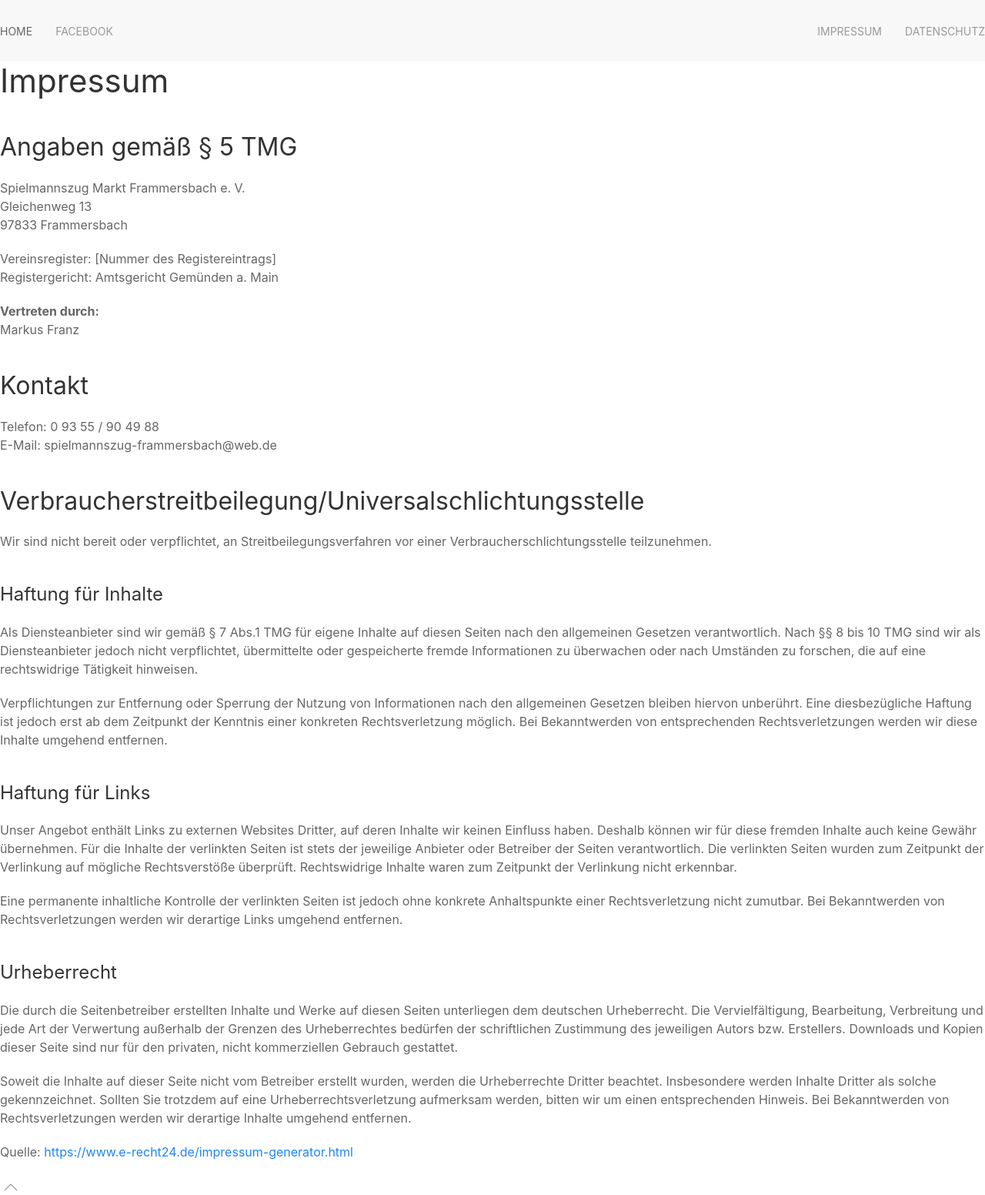
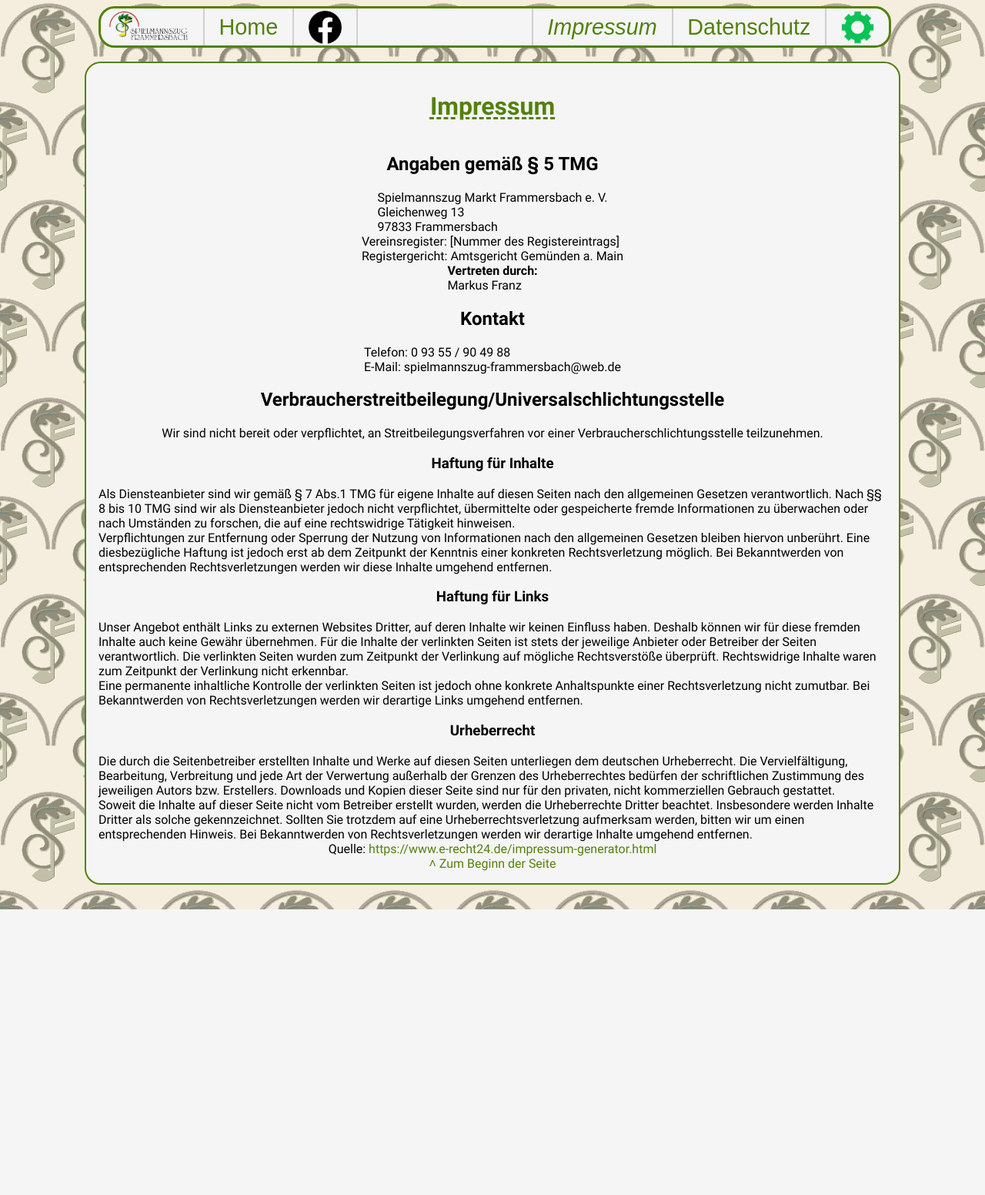
Before and after one commit to Menkalian/smz-website, a PHP site: page /legal/Impressum.php in a window 1280 px wide. Shown: the whole page at 77% size. After the commit the page ends 1181 px from the top, so only its background shows below. Run offline with PHP 8.4, Linux system fonts and the light colour scheme; style sheets or scripts are compiled from the project's sources; some libraries are stand-ins or nearby versions; some web fonts are replaced.

Commit message:
do things

```diff
--- a/gallery.php
+++ b/gallery.php
@@ -17,7 +17,7 @@
     homeMenu();
 ?>
 <div id="content">
-    <h1>Die Bildergallerie</h1>
+    <h1>Die Bildergalerie</h1>
     <?php
         createGalleryContainer() ?>
 </div>
--- a/legal/Impressum.php
+++ b/legal/Impressum.php
@@ -1,31 +1,21 @@
 <!DOCTYPE html>
 <html lang="de">
 <head>
-    <meta charset="UTF-8">
-    <title>Spielmannszug Frammersbach</title>
+    <?php
+        include_once "../resources/php/util.php";
+        include_once "../resources/php/form-util.php";
 
-    <link rel="icon" href="resources/images/icon.gif">
-    <link rel="stylesheet" href="resources/css/uikit.css">
-    <link rel="stylesheet" href="resources/css/uikit.smz-theme.css">
-
-    <script src="resources/js/uikit.js"></script>
+        commonHead();
+    ?>
+    <title>Impressum Spielmannszug Frammersbach</title>
 </head>
-<body>
-<nav class="uk-navbar-container" uk-navbar>
-    <div class="uk-navbar-left">
-        <ul class="uk-navbar-nav">
-            <li><a href="#" class="uk-active">Home</a></li>
-            <li><a href="https://de-de.facebook.com/SpielmannszugFrammersbach/">Facebook</a></li>
-        </ul>
-    </div>
-    <div class="uk-navbar-right">
-        <ul class="uk-navbar-nav">
-            <li><a href="Index.php">Impressum</a></li>
-            <li><a href="Index.php">Datenschutz</a></li>
-        </ul>
-    </div>
-</nav>
-<div>
+<body onload='requestCookie()'>
+<a id="top"></a>
+<?php
+    cookieRequest();
+    homeMenu("IMPRESS");
+?>
+<div id="content">
     <h1>Impressum</h1>
 
     <h2>Angaben gem&auml;&szlig; &sect; 5 TMG</h2>
@@ -77,7 +67,8 @@
        von Rechtsverletzungen werden wir derartige Inhalte umgehend entfernen.</p>
 
     <p>Quelle: <a href="https://www.e-recht24.de/impressum-generator.html">https://www.e-recht24.de/impressum-generator.html</a></p>
+
+    <p><a href="#top">&#708; Zum Beginn der Seite</a></p>
 </div>
-<a href="" uk-totop uk-scroll></a>
 </body>
 </html>
--- a/resources/css/config/color-def.css
+++ b/resources/css/config/color-def.css
@@ -1,11 +1,14 @@
 :root {
-    --color-primary    : #0AC356;
-    --color-dark       : #07913F;
-    --color-background : #F5F5F5;
-    --color-structural : #D0D0D0;
+    --color-light                : #6CAC0A;
+    --color-primary              : #53810C;
+    --color-dark                 : #476B12;
+    --color-background           : #F5F5F5;
+    --color-structural           : #D0D0D0;
+    --color-background-overlay   : 215, 180, 120;
+    --opacity-background-overlay : 0.23;
 
-    --color-positive              : #059D1F;
-    --color-positive-background   : #B6FFB1;
-    --color-negative              : #D40A50;
-    --color-negative-background   : #FF8B8B;
+    --color-positive             : #059D1F;
+    --color-positive-background  : #B6FFB1;
+    --color-negative             : #D40A50;
+    --color-negative-background  : #FF8B8B;
 }
--- a/resources/css/config/length-def.css
+++ b/resources/css/config/length-def.css
@@ -1,4 +1,12 @@
 :root {
-    --base-height-control-element : 1.5rem
+    --height-navbar          : 3rem;
+    --width-content          : 80%;
 
+    --distance-navbar-top    : 0.5rem;
+
+    --default-border-radius  : 1.3rem;
+
+    --height-control-element : 1.5rem;
+
+    --navbar-font-size       : 1.8rem;
 }
--- a/resources/css/cookienotice.css
+++ b/resources/css/cookienotice.css
@@ -28,7 +28,7 @@
     padding-left                  : var(--cookienotice-switch-indent);
     margin-top                    : var(--cookienotice-switch-distance-top);
     margin-bottom                 : var(--cookienotice-switch-distance-bottom);
-    --base-height-control-element : var(--cookienotice-switch-height);
+    --height-control-element : var(--cookienotice-switch-height);
 }
 
 /*noinspection CssReplaceWithShorthandSafely*/
--- a/resources/css/formElements/toggleSwitch.css
+++ b/resources/css/formElements/toggleSwitch.css
@@ -1,11 +1,11 @@
 .switch {
     position : relative;
     display  : inline-block;
-    width    : calc(1.923 * var(--base-height-control-element));
-    height   : var(--base-height-control-element);
+    width    : calc(1.923 * var(--height-control-element));
+    height   : var(--height-control-element);
 
     --slider-padding : 0.15rem;
-    --slider-size    : calc(var(--base-height-control-element) - 2 * var(--slider-padding));
+    --slider-size    : calc(var(--height-control-element) - 2 * var(--slider-padding));
 }
 
 /* Hide default HTML checkbox */
@@ -17,7 +17,7 @@
 
 /* The slider */
 .slider {
-    border-radius      : var(--base-height-control-element);
+    border-radius      : var(--height-control-element);
     position           : absolute;
     cursor             : pointer;
     top                : 0;
--- a/resources/css/main.css
+++ b/resources/css/main.css
@@ -12,35 +12,44 @@ html, body, p, div {
 html {
     background-image  : url("../images/base/background.png");
     background-repeat : repeat;
+    box-shadow        : inset 0 0 0 1000rem rgba(var(--color-background-overlay), var(--opacity-background-overlay));
 }
 
 nav {
+    display        : flex;
+    flex-direction : row;
+
+    height         : var(--height-navbar);
+    width          : var(--width-content);
+    min-width      : min-content;
+
+    margin         : 0;
+    padding        : 0;
+
+    position       : fixed;
     z-index        : 10;
-    display        : flex;
-    height         : 3rem;
-    position       : fixed;
-    width          : 80%;
-    min-width      : min-content;
-    top            : 0.5rem;
-    margin         : 0;
+    top            : var(--distance-navbar-top);
+    left           : calc((100% - var(--width-content)) / 2);
+
     background     : var(--color-background);
+
     border-style   : solid;
     border-color   : var(--color-primary);
-    border-radius  : 1.3rem;
-    padding        : 0;
-    left           : 10%;
-    flex-direction : row;
+    border-radius  : var(--default-border-radius);
 }
 
 nav div {
     display         : inline-flex;
+    flex-grow       : 1;
+
+    align-items     : center;
     align-content   : center;
-    flex-grow       : 1;
+    justify-content : center;
+
+    height          : 100%;
     min-width       : min-content;
-    align-items     : center;
-    justify-content : center;
+
     border-right    : solid 2px var(--color-structural);
-    height          : 100%;
 }
 
 nav div:last-child {
@@ -48,25 +57,28 @@ nav div:last-child {
 }
 
 nav div:last-child > a {
-    border-bottom-right-radius : 1.1rem;
-    border-top-right-radius    : 1.1rem;
+    border-bottom-right-radius : calc(var(--default-border-radius) * 0.8);
+    border-top-right-radius    : calc(var(--default-border-radius) * 0.8);
 }
 
 nav a {
+    flex-grow       : 1;
+
     align-self      : center;
-    flex-grow       : 1;
+
     height          : 100%;
+
     color           : var(--color-primary);
-    font-family     : telivigala, sans-serif;
-    font-size       : x-large;
+
     text-align      : center;
     text-decoration : none;
-    line-height     : 3rem;
+    font-family     : telivigala, sans-serif;
+    font-size       : var(--navbar-font-size);
+    line-height     : calc(1.7 * var(--navbar-font-size));
 }
 
 nav .active {
-    color      : var(--color-dark);
-    background : var(--color-structural);
+    font-style : italic;
 }
 
 nav a:hover {
@@ -74,6 +86,7 @@ nav a:hover {
     background : var(--color-primary);
 }
 
+/*noinspection CssUnusedSymbol*/
 nav .placeholder {
     flex-grow : 6;
 }
--- a/resources/css/slideshow.css
+++ b/resources/css/slideshow.css
@@ -21,6 +21,7 @@
     max-height : 100%;
 }
 
+/*noinspection CssUnusedSymbol*/
 .slide-active {
     display : flex;
 }
@@ -56,7 +57,7 @@
     padding        : 1.5rem 1.8rem;
     position       : absolute;
     bottom         : 1.5rem;
-    width          : 100%;
+    width          : 95%;
     text-align     : center;
     display        : flex;
     flex-direction : column;
--- a/resources/js/default.js
+++ b/resources/js/default.js
@@ -1,5 +1,5 @@
-var convenienceAllowed = false
-var onConvenienceListeners = []
+let convenienceAllowed = false
+let onConvenienceListeners = []
 
 function requestCookie() {
     new CookiesEuBanner(function () {
@@ -14,10 +14,13 @@ function requestCookie() {
             cookieSettings = JSON.parse(Cookies.get("cookieSettings"));
         }
 
-        if(cookieSettings.convenience) {
+        if (!cookieSettings.essential) {
+            console.log("Hey. I know you can manipulate UI-Inputs and cookies, but his value is not checked anyway. So have fun :P.")
+        }
+        if (cookieSettings.convenience) {
             allowConvenience();
         }
-        if(cookieSettings.facebook) {
+        if (cookieSettings.facebook) {
             activateFacebookIntegration();
         }
 
--- a/resources/php/form-util.php
+++ b/resources/php/form-util.php
@@ -1,8 +1,8 @@
 <?php
     function createSlider($id, $description, $initial = false, $editable = true)
     {
-        echo "<label><label class='switch'><input id='$id' type='checkbox'"
+        echo "<label><label class='switch'><input id='$id' type='checkbox' "
              . ($initial ? " checked" : "")
              . ($editable ? "" : " disabled='disabled'") .
-             " ><span class='slider'></span></label>$description</label>";
+             "><span class='slider'></span></label>$description</label>";
     }
```
Also changed, not shown: legal/datenschutz/AllCookies.php (deleted, +0 -10 lines), legal/datenschutz/Datenschutz.php (+192 -47 lines), resources/json/gallery.json (+8 -4 lines), resources/images/content/image_gallery/erwin.jpg (added), resources/images/content/image_gallery/gedenken.jpeg (added), resources/images/content/image_gallery/kreuzkapelle_corona_2.jpg (deleted).
